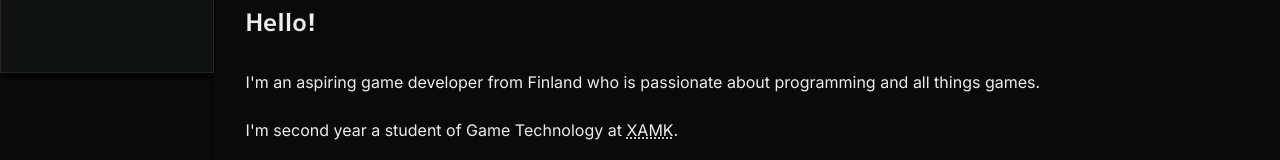
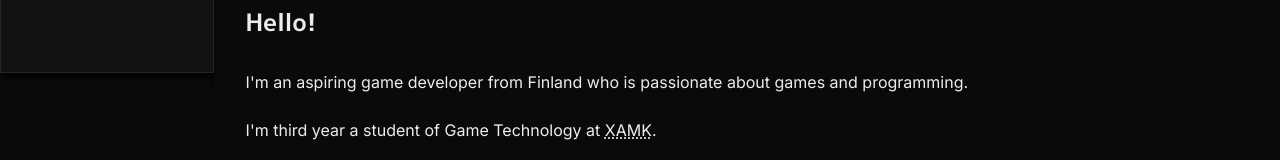
Before and after one commit to btasa013/portfolio, a Next.js app: page / in a window 1280 px wide. Shown: the part 727-887 px from the top of the page. Built offline with nearby package versions, Linux system fonts and the light colour scheme.

Commit message:
Update page.tsx

```diff
--- a/src/app/page.tsx
+++ b/src/app/page.tsx
@@ -129,11 +129,11 @@ export default function Home() {
           <div>
             <p>
               I&apos;m an aspiring game developer from Finland who is passionate
-              about programming and all things games.
+              about games and programming.
             </p>
             <br/>
             <p>
-              I&apos;m second year a student of Game Technology at <abbr
+              I&apos;m third year a student of Game Technology at <abbr
                 className="underline-offset-2"
                 title="South-Eastern Finland University of Applied Sciences">
                   XAMK
```
